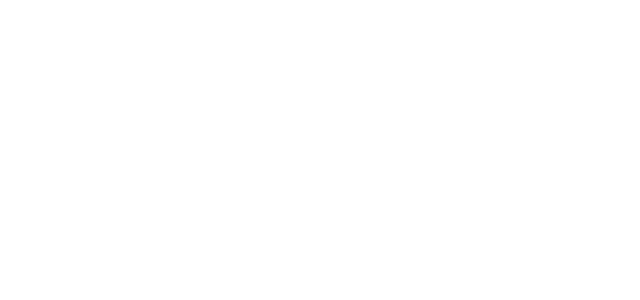
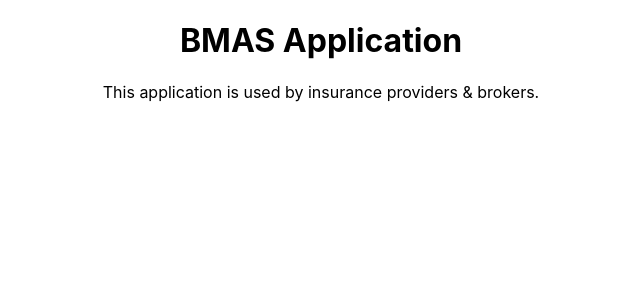
Before and after one commit to tsailu1974/bmas, a React (Create React App) app: page / in a window 1280 px wide. Shown: the top 300 px of the page, without its empty margins (319-959 px from the left). Built offline with nearby package versions, Linux system fonts and the light colour scheme.

Commit message:
Added header

```diff
--- a/src/App.js
+++ b/src/App.js
@@ -1,9 +1,10 @@
-import logo from './logo.svg';
 import './App.css';
 
 function App() {
   return (
     <div className="App">
+      <h1>BMAS Application</h1>
+      <p>This application is used by insurance providers & brokers.</p>
     </div>
   );
 }
```
